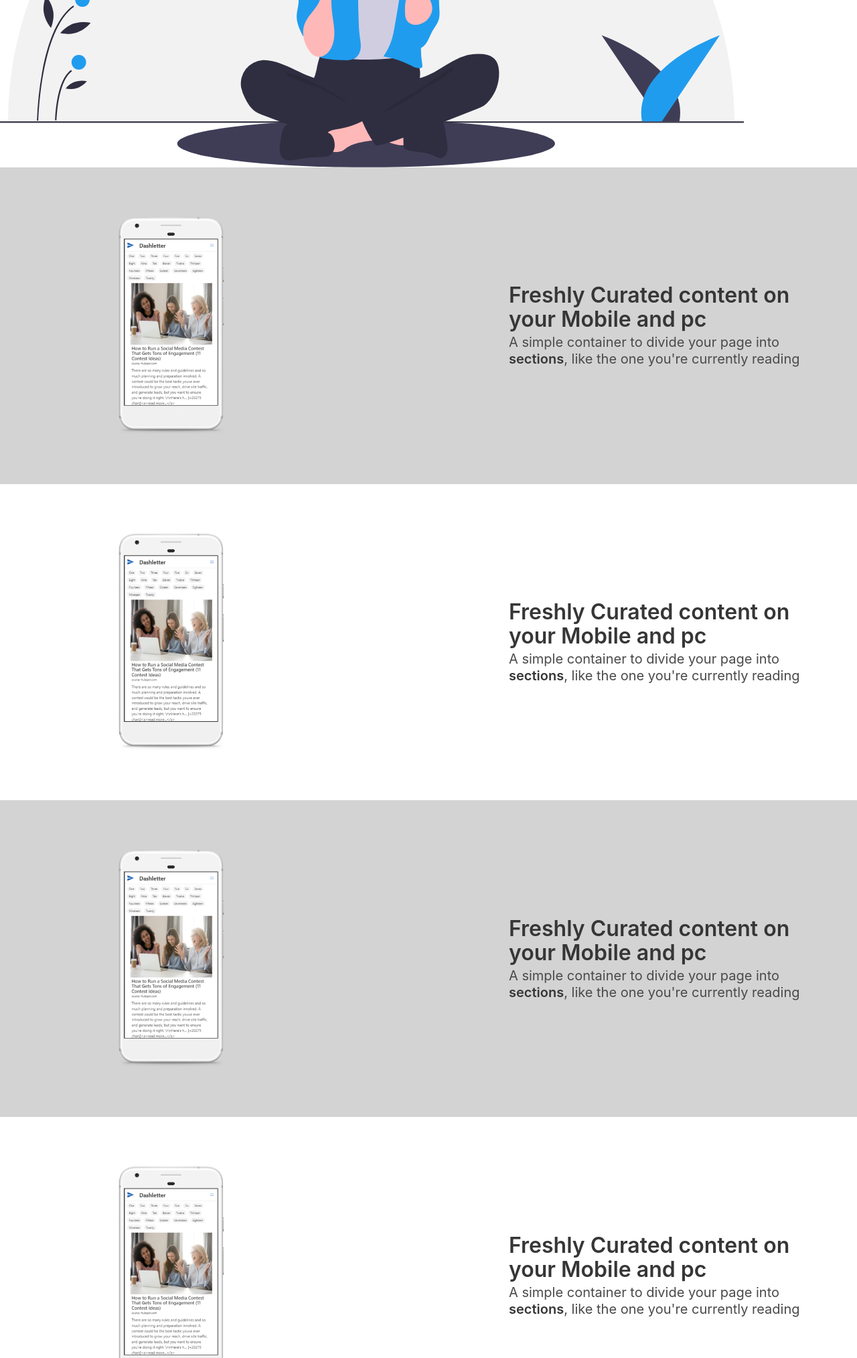
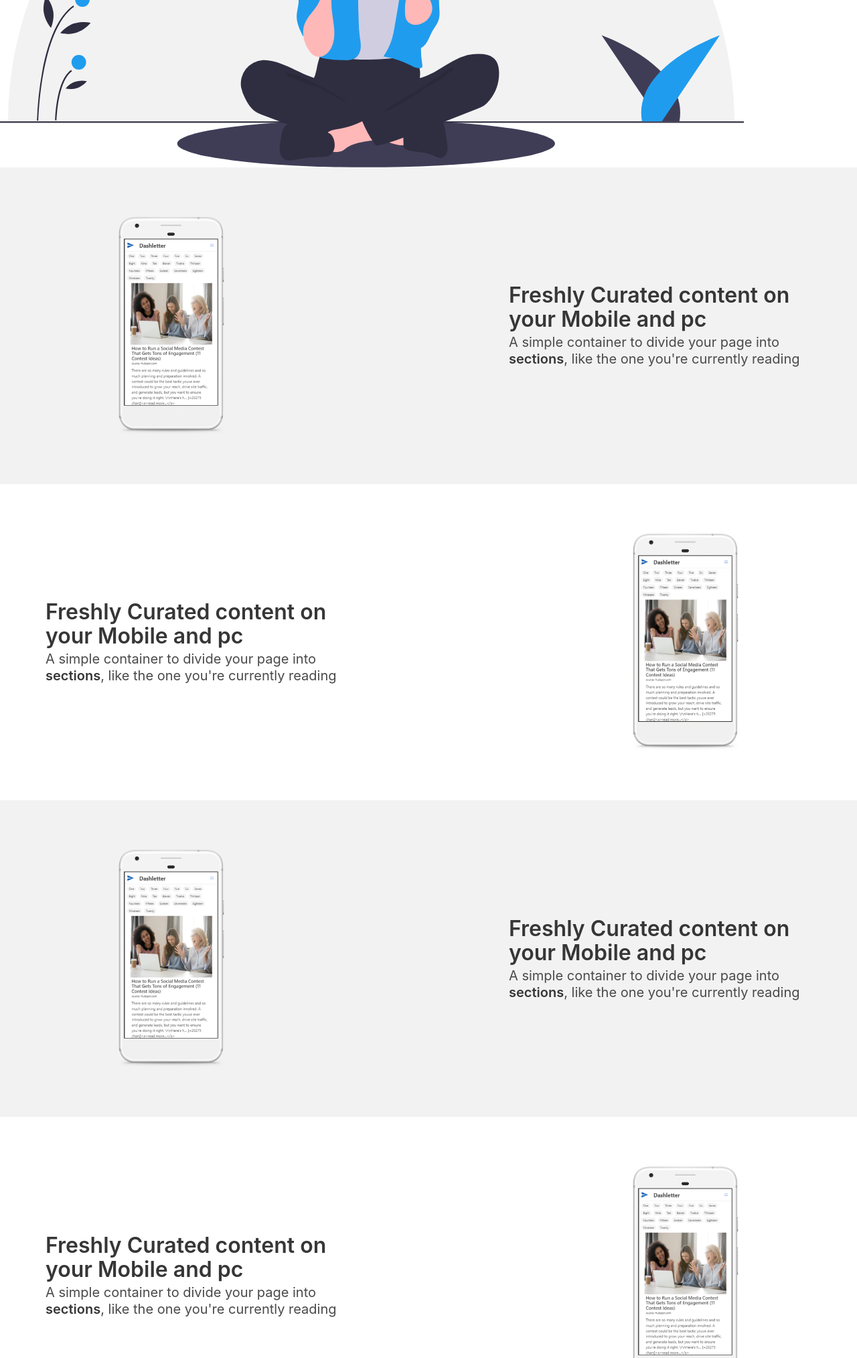
Before and after one commit to VisheshKumarDubey/thedashletter, a PHP site: page / in a window 1280 px wide. Shown: the part 550-2578 px from the top of the page at 67% size. Run offline with PHP 8.4, Linux system fonts and the light colour scheme; some libraries are stand-ins or nearby versions.

Commit message:
commiting

```diff
--- a/index.css
+++ b/index.css
@@ -13,7 +13,10 @@
     background-repeat: no-repeat;
   }
   .grey-sec{
-    background-color: lightgray;
+    background-color:#f2f2f2;
+  }
+  .column-reverse{
+  flex-direction: row-reverse;
   }
 
   @media (max-width: 1024px) {
--- a/index.html
+++ b/index.html
@@ -119,7 +119,7 @@
     </div>
   </section>
   <section class="section">
-    <div class="container is-fluid columns is-vcentered">
+    <div class="container is-fluid columns is-vcentered  column-reverse">
       <figure class="image column" style=" max-width: 400px; height: auto;">
         <img src="mobScreen.png">
       </figure>
@@ -151,7 +151,7 @@
     </div>
   </section>
   <section class="section">
-    <div class="container is-fluid columns is-vcentered">
+    <div class="container is-fluid columns is-vcentered column-reverse">
       <figure class="image column" style=" max-width: 400px; height: auto;">
         <img src="mobScreen.png">
       </figure>
```
